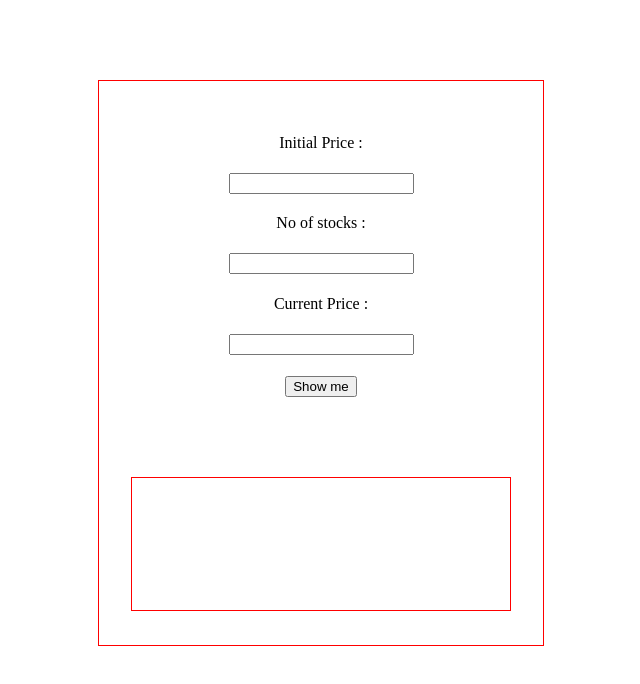
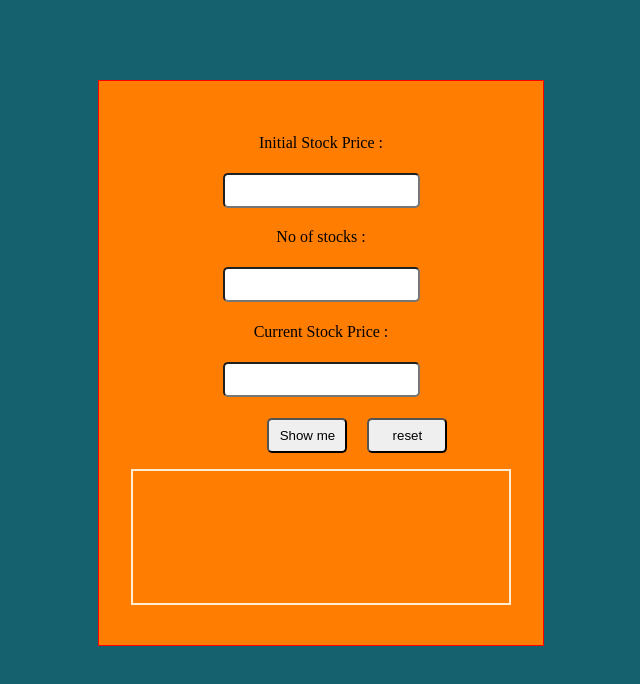
Before and after one commit to meenank/stock-PL, a plain HTML site: page index.html in a window 1280 px wide. Shown: the whole page, without its empty margins (319-959 px from the left). Drawn offline with Linux system fonts and the light colour scheme.

Commit message:
styling done

```diff
--- a/app.js
+++ b/app.js
@@ -3,6 +3,7 @@ const no_of_stocks = document.querySelector("#units");
 const last_price = document.querySelector("#current-price");
 const btn = document.querySelector("button");
 const res_area = document.querySelector(".result");
+const btn_reset = document.querySelector("#reset")
 
 function testInputs() {
 
@@ -31,5 +32,13 @@ function showResult() {
 
 }
 
+function removeData() {
 
-btn.addEventListener("click", showResult)
+    first_price.value = "";
+    no_of_stocks.value = "";
+    last_price.value = "";
+    res_area.innerHTML = "";
+}
+
+btn.addEventListener("click", showResult);
+btn_reset.addEventListener("click", removeData);
--- a/index.html
+++ b/index.html
@@ -12,17 +12,18 @@
 <body>
 
     <div class="container">
-        <label for="initial-price" class="label-style"> Initial Price : </label>
+        <label for="initial-price" class="label-style"> Initial Stock Price : </label>
         <input type="number" name="initial-price" class="inp-style" id="intial-price">
 
         <label for="units" class="label-style"> No of stocks : </label>
         <input type="number" name="units" class="inp-style" id="units">
 
 
-        <label for="current-price" class="label-style"> Current Price : </label>
+        <label for="current-price" class="label-style"> Current Stock Price : </label>
         <input type="number" name="current-price" class="inp-style" id="current-price">
 
-        <button type="submit">Show me</button>
+        <button type="submit" id="submit">Show me</button>
+        <button type="reset" id="reset">reset</button>
 
         <div class="result">
 
--- a/styles.css
+++ b/styles.css
@@ -1,4 +1,9 @@
+body {
+    background-color: #15616D;
+}
+
 .container {
+    background-color: #FF7D00;
     max-width: 30%;
     height: 500px;
     margin: 5rem auto;
@@ -7,8 +12,7 @@
 }
 
 .inp-style,
-.label-style,
-button {
+.label-style {
     text-align: center;
     /* border: 1px solid red; */
     display: block;
@@ -18,9 +22,34 @@ button {
 }
 
 .result {
-    margin: 5rem auto;
+    border: 2px solid #FFECD1;
+    margin: 0 auto;
     height: 100px;
     text-align: center;
     padding-top: 2rem;
-    border: 1px solid red;
 }
+
+.inp-style {
+    padding: 0.5rem;
+    border-radius: 5px;
+    outline: none;
+}
+
+#submit {
+    max-width: 7rem;
+    width: 5rem;
+    margin-left: 8.5rem;
+    margin-bottom: 1rem;
+    padding: 0.5rem;
+    border-radius: 5px;
+    outline: none;
+}
+
+#reset {
+    max-width: 7rem;
+    width: 5rem;
+    margin-left: 1rem;
+    padding: 0.5rem;
+    border-radius: 5px;
+    outline: none;
+}
```
